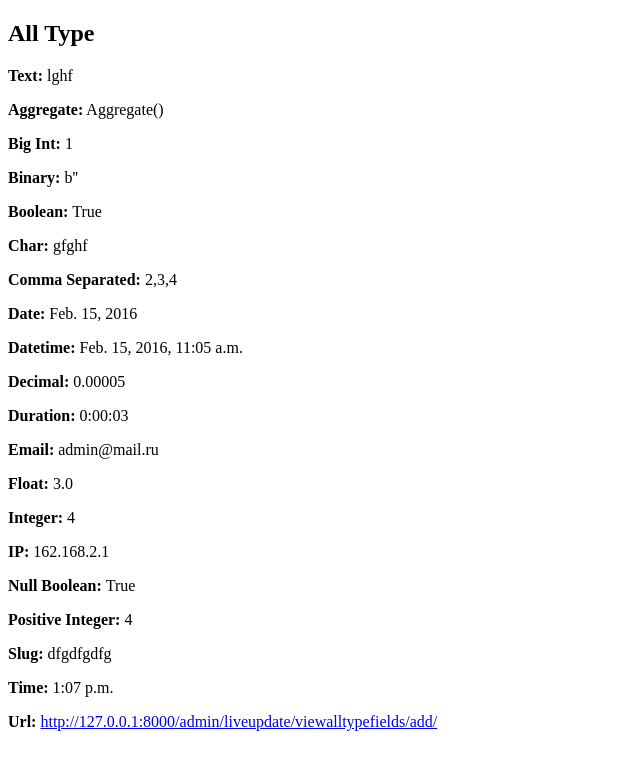
After one commit to HaideiGV/LIVE, a Django app: a page that uses liveupdate/templates/detail_list.html in a window 1280 px wide. The commit adds this page. Shown: the top 770 px of the page, without its empty margins (0-640 px from the left). Run offline with Django 3.2, Linux system fonts and the light colour scheme; data comes from the database, SQL or seed files in the repository; both versions use the stored data as it was after the commit; parts of the project's set-up code (start-up, migrations or seed data) failed here and were passed over.

Commit message:
add all field-types

```diff
--- a/liveproject/settings.py
+++ b/liveproject/settings.py
@@ -103,3 +103,5 @@ USE_TZ = True
 STATIC_URL = '/static/'
 
 STATIC_ROOT = '/static/'
+
+MEDIA_ROOT = '/static/files/'
--- a/liveproject/urls.py
+++ b/liveproject/urls.py
@@ -3,6 +3,7 @@ from django.conf.urls import *
 from liveupdate.models import Update
 from liveupdate.views import update,scripts
 import liveupdate.views
+from liveupdate.views import allView
 
 
 urlpatterns = patterns(
@@ -11,5 +12,8 @@ urlpatterns = patterns(
     url(r'^admin/', include(admin.site.urls)),
     (r'^scripts/([^/]+)$', scripts),
     (r'^updates-after/(?P<id>\d+)/$', liveupdate.views.updates_after),
-    (r'^send_message/$', liveupdate.views.type_post),
+    # (r'^send-message/$', liveupdate.views.type_post),
+    (r'^detail/$', allView.as_view()),
+    (r'^send-form/$', liveupdate.views.all_type_input_form),
+    (r'^new-post/$', liveupdate.views.new_post),
     )
--- a/liveupdate/admin.py
+++ b/liveupdate/admin.py
@@ -1,5 +1,6 @@
 from django.contrib import admin
-from liveupdate.models import Update
+from liveupdate.models import Update, ViewAllTypeFields
 
 
 admin.site.register(Update)
+admin.site.register(ViewAllTypeFields)
--- a/liveupdate/models.py
+++ b/liveupdate/models.py
@@ -4,7 +4,7 @@ from django.contrib import admin
 # Create your models here.
 class Update(models.Model):
     timestamp = models.DateTimeField(auto_now_add=True)
-    text = models.TextField()
+    text = models.CharField(max_length=200)
 
     class Meta:
         ordering = ['-id']
@@ -14,3 +14,39 @@ class Update(models.Model):
             self.timestamp.strftime("%Y-%m-%d %H:%M:%S"),
             self.text
         )
+
+
+
+class ViewAllTypeFields(models.Model):
+    aggregate_field = models.Aggregate()
+    bigint_field = models.BigIntegerField()
+    # auto_field = models.AutoField()
+    binary_field = models.BinaryField()
+    boolean_field = models.BooleanField()
+    char_field = models.CharField(max_length=10)
+    comma_separ_field = models.CommaSeparatedIntegerField(max_length=500)
+    date_field = models.DateField(auto_now_add=True)
+    datetime_field = models.DateTimeField(auto_now=False)
+    decimal_field = models.DecimalField(max_digits=20, decimal_places=5)
+    duration_field = models.DurationField()
+    email_field = models.EmailField(max_length=254)
+    # file_field = models.FileField(upload_to='file/%Y/%m/%d')
+    # file_path_field = models.Model(path=None)
+    float_field = models.FloatField()
+    # image_field = models.ImageField(height_field=350, width_field=300)
+    integer_field = models.IntegerField()
+    ip_field = models.GenericIPAddressField(null=True)
+    null_bool_field = models.NullBooleanField()
+    positive_integer_field = models.PositiveIntegerField()
+    slug = models.SlugField(max_length=50)
+    text = models.TextField(max_length=100)
+    time = models.TimeField(auto_now=True)
+    url_field = models.URLField(max_length=200)
+    # foreign_key_field = models.ForeignKey('Update')
+    # many_to_many = models.ManyToManyField('self')
+
+    class Meta:
+        ordering = ['-id']
+
+    def __unicode__(self):
+        return str(self.text)
--- /dev/null
+++ b/liveupdate/templates/detail_list.html
@@ -0,0 +1,36 @@
+<!DOCTYPE html>
+<html lang="en">
+<head>
+    <meta charset="UTF-8">
+    <title>All type Fields</title>
+</head>
+<body>
+    <h2>All Type</h2>
+    <div>
+        {% for type in object_list %}
+            <p><b>Text:</b> {{ type.text }}</p>
+            <p><b>Aggregate:</b> {{ type.aggregate_field }}</p>
+            <p><b>Big Int:</b> {{ type.bigint_field }}</p>
+            <p><b>Binary:</b> {{ type.binary_field }}</p>
+            <p><b>Boolean:</b> {{ type.boolean_field }}</p>
+            <p><b>Char:</b> {{ type.char_field }}</p>
+            <p><b>Comma Separated:</b> {{ type.comma_separ_field }}</p>
+            <p><b>Date: </b>{{ type.date_field }}</p>
+            <p><b>Datetime: </b>{{ type.datetime_field }}</p>
+            <p><b>Decimal: </b>{{ type.decimal_field }}</p>
+            <p><b>Duration: </b>{{ type.duration_field }}</p>
+            <p><b>Email: </b>{{ type.email_field }}</p>
+            <p><b>Float: </b>{{ type.float_field }}</p>
+            <p><b>Integer: </b>{{ type.integer_field }}</p>
+            <p><b>IP: </b>{{ type.ip_field }}</p>
+            <p><b>Null Boolean: </b>{{ type.null_bool_field }}</p>
+            <p><b>Positive Integer: </b>{{ type.positive_integer_field }}</p>
+            <p><b>Slug: </b>{{ type.slug }}</p>
+            <p><b>Time: </b>{{ type.time }}</p>
+            <p><b>Url: </b><a href="{{ type.url_field }}">{{ type.url_field }}</a></p>
+        {% endfor %}
+    </div>
+
+
+</body>
+</html>
--- a/liveupdate/templates/message.html
+++ b/liveupdate/templates/message.html
@@ -7,8 +7,8 @@
 <body>
     <form action="." method="post">
         {% csrf_token %}
-        <input type="text" name="q"/>
-        <input type="submit" value="Submit"/>
+        {{ form.as_p }}
+        <input type="submit" value="Send"/>
     </form>
 </body>
 </html>
--- a/liveupdate/templates/update_list.html
+++ b/liveupdate/templates/update_list.html
@@ -44,6 +44,8 @@
     <h1>Welcome to LIVE UPDATE</h1>
     <p style="text-align: center; "><strong>This site is autorefresh!</strong></p>
 
+    {% block new_post %}
+    {% endblock new_post %}
 
 
 
--- a/liveupdate/views.py
+++ b/liveupdate/views.py
@@ -1,9 +1,11 @@
 from django.shortcuts import render
-from liveupdate.models import Update
+from liveupdate.models import Update, ViewAllTypeFields
 from django.http import HttpResponse, HttpRequest
 from django.shortcuts import render_to_response
 from django.core import serializers
+from django.views.generic import ListView
 import os
+from forms import AllFields, NewPost
 from datetime import datetime
 
 def update(request):
@@ -20,8 +22,17 @@ def updates_after(request, id):
     response.write(serializers.serialize("json", Update.objects.filter(pk__gt=id)))
     return response
 
-def type_post(request):
-    if request.method == 'post':
-        p = Update(timestamp=datetime.now(), text=request.POST['q'])
+def all_type_input_form(request):
+    form = AllFields()
+    return render(request, 'message.html', {'form':form})
+
+def new_post(request):
+    form = NewPost(request.POST or None)
+    if form.is_valid():
+        p = Update(text=form['text'].value(), timestamp=datetime.now())
         p.save()
-    return render(request, 'message.html')
+    return render(request, 'new_post.html', {'form': form})
+
+class allView(ListView):
+    model = ViewAllTypeFields
+    template_name = 'detail_list.html'
```
Also changed, not shown: liveupdate/forms.py (added, +13 -0 lines), liveupdate/templates/base.html (added, +11 -0 lines), liveupdate/templates/new_post.html (added, +9 -0 lines), db.sqlite3, 1 other file.
